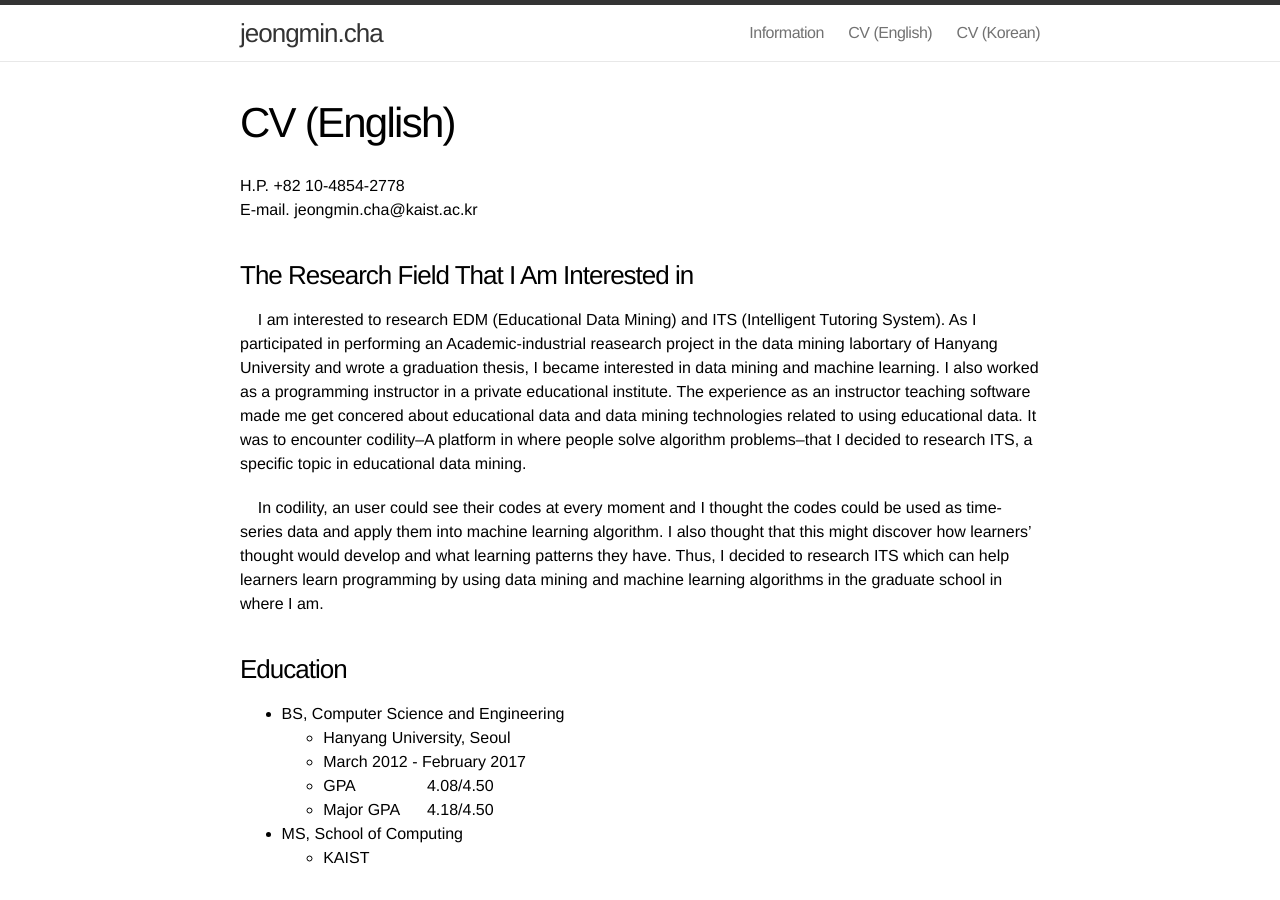
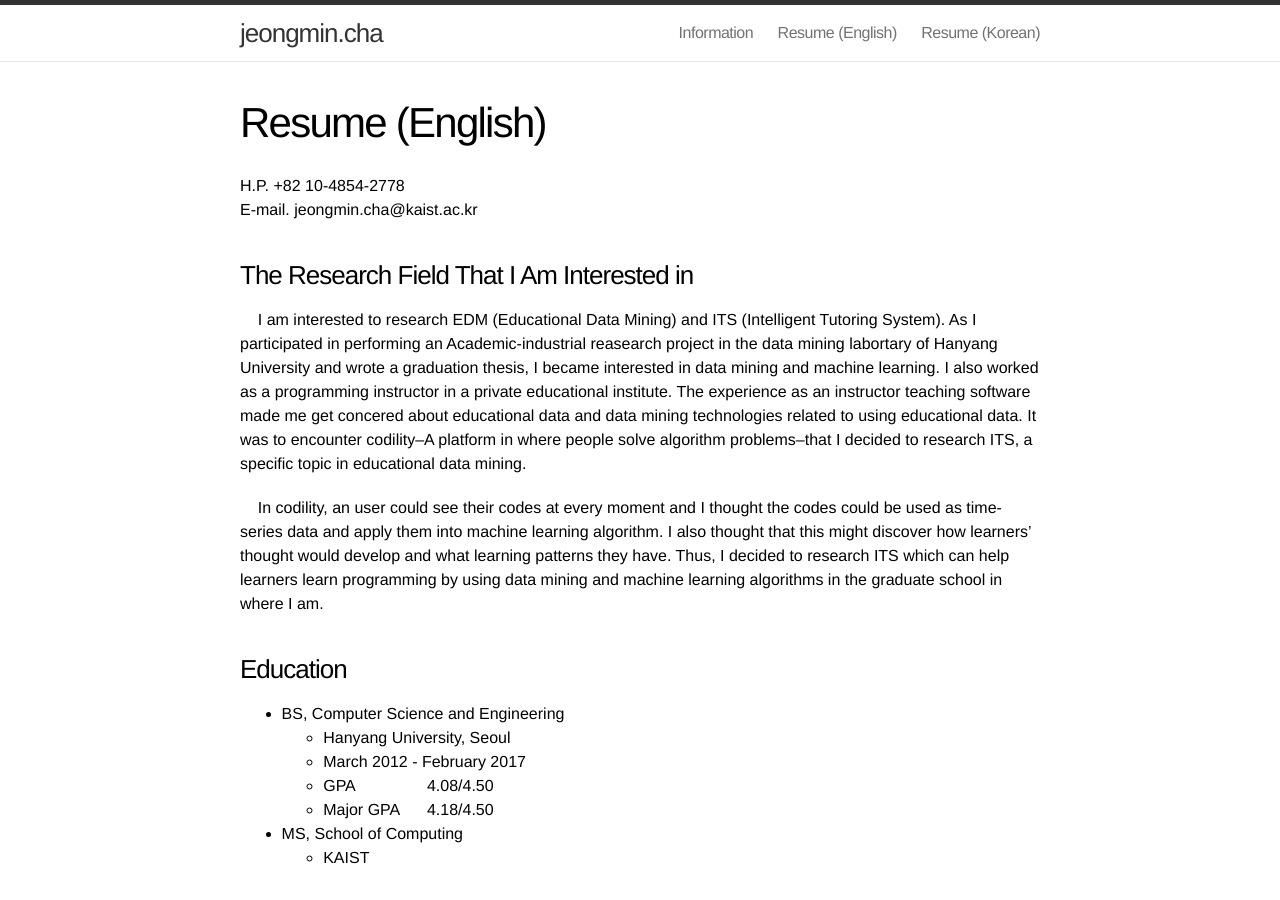
Before and after one commit to JeongMinCha/jeongmincha.github.com, a Jekyll site: the page built from resume-eng.md, in a window 1280 px wide and 900 px high. Built offline with Jekyll 4.4.1, drawn with Linux system fonts in a browser that asks for light colours.

Commit message:
Rename cv-*.md to resume-*.md

```diff
--- a/cv-eng.md
+++ b/resume-eng.md
@@ -1,7 +1,7 @@
 ---
 layout: page
-title: CV (English)
-permalink: /cv-eng/
+title: Resume (English)
+permalink: /resume-eng/
 ---
 H.P. +82 10-4854-2778
 E-mail. jeongmin.cha@kaist.ac.kr
--- a/cv-kor.md
+++ b/resume-kor.md
@@ -1,7 +1,7 @@
 ---
 layout: page
-title: CV (Korean)
-permalink: /cv-kor/
+title: Resume (Korean)
+permalink: /resume-kor/
 ---
 H.P. +82 10-4854-2778
 E-mail. jeongmin.cha@kaist.ac.kr
```
